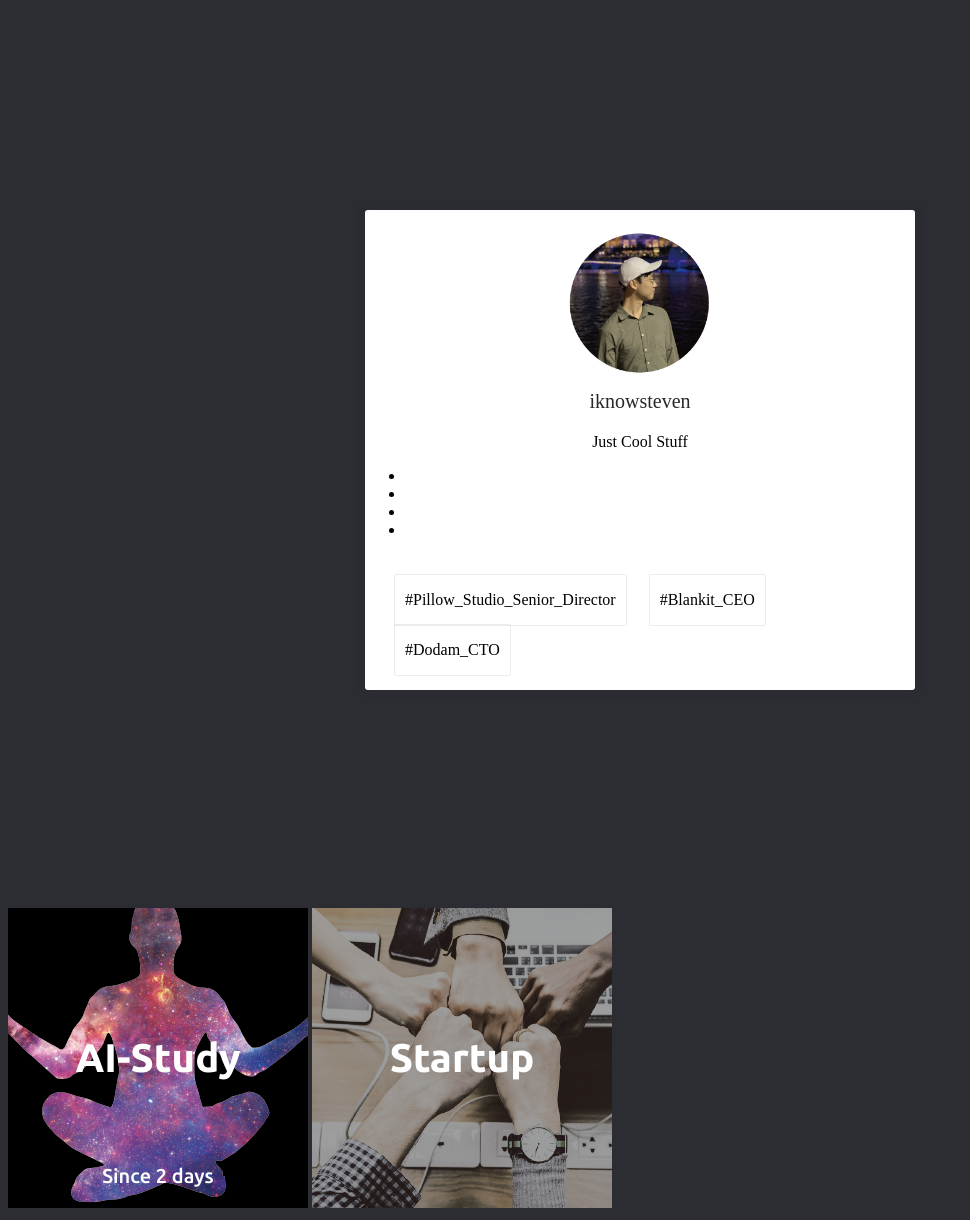
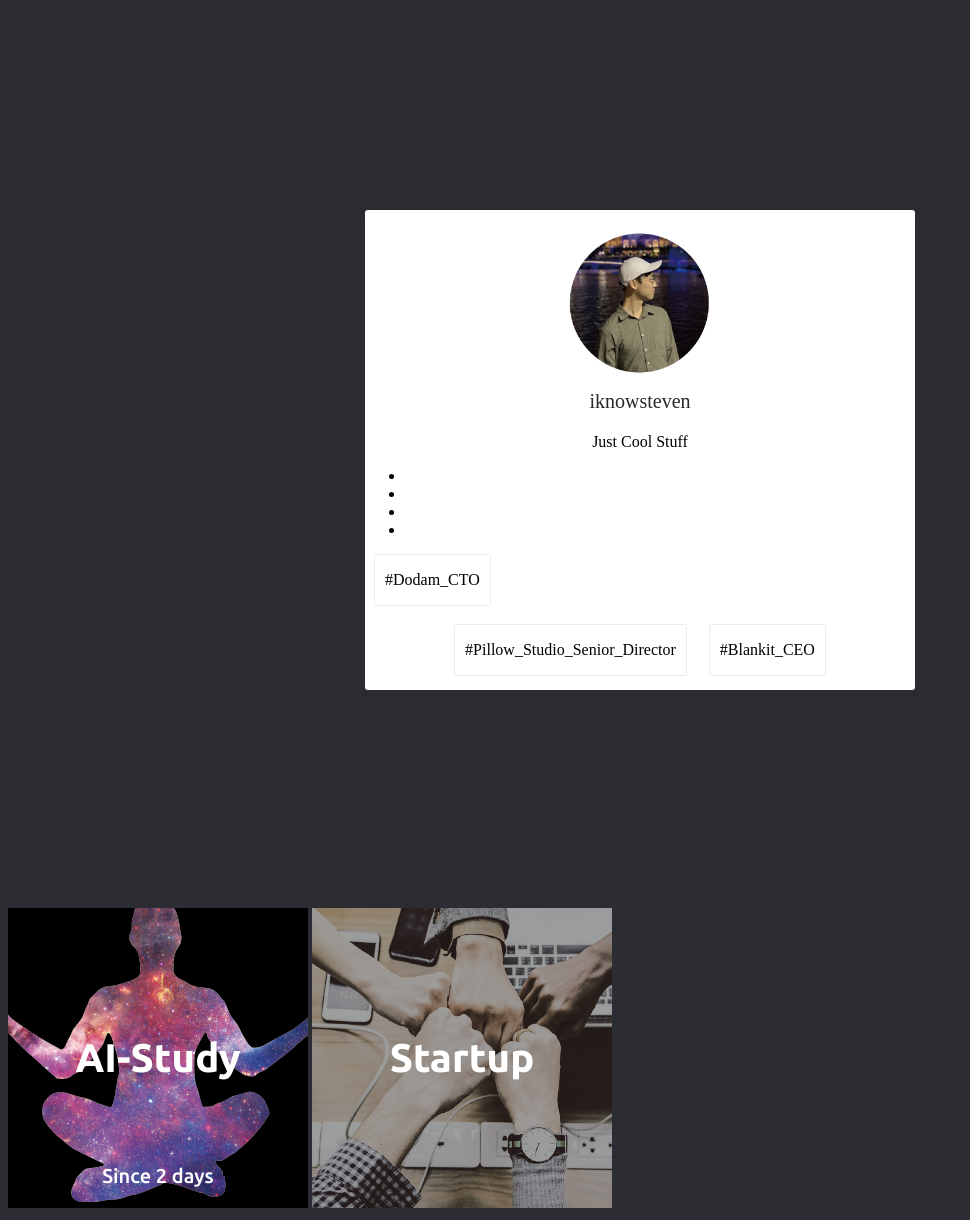
Before and after one commit to iknowSteven/iknowSteven.github.io, a Jekyll site: the page built from index.md, in a window 1280 px wide. Shown: the whole page, without its empty margins (0-970 px from the left). Built offline with Jekyll 4.4.1, drawn with Linux system fonts in a browser that asks for light colours; our own code applies the rules of GitHub Pages for plain Markdown files.

Commit message:
no message

```diff
--- a/_layouts/home.html
+++ b/_layouts/home.html
@@ -14,9 +14,9 @@
         <h3>Just Cool Stuff</h3>
         {% include social-links.html %}
         <div id="home_main_bio_container">
-            <div class="home_main_bio">#Pillow_Studio_Senior_Director</div>
-            <div class="home_main_bio">#Blankit_CEO</div>
-            <div class="home_main_bio">#Dodam_CTO</div>
+            <p class="home_main_bio">#Pillow_Studio_Senior_Director</p>
+            <p class="home_main_bio">#Blankit_CEO</div>
+            <p class="home_main_bio">#Dodam_CTO</p>
         </div>
     </article>
 </section>
--- a/assets/css/home.css
+++ b/assets/css/home.css
@@ -61,7 +61,7 @@ html {
     left: 50%;
     transform:translateX(-50%);
     bottom: 15px;
-    margin: auto;
+    text-align: center;
 }
 
 .home_main_bio {
```
